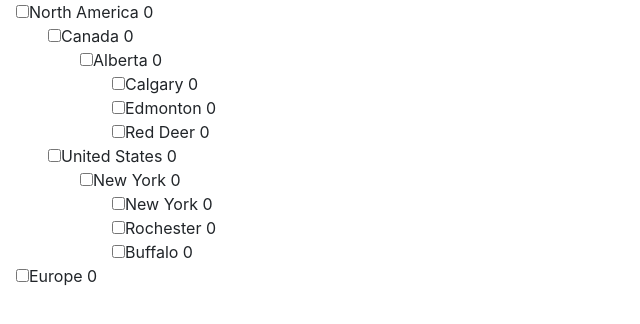
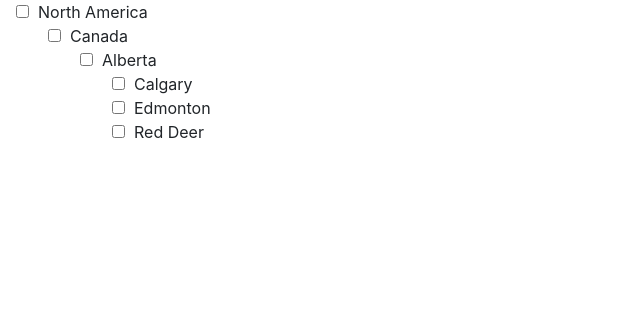
Before and after one commit to harrykap/fireeye, a React (Create React App) app: page / in a window 1280 px wide. Shown: the top 324 px of the page, without its empty margins (0-640 px from the left). Built offline with nearby package versions, Linux system fonts and the light colour scheme; the HTML template or start-up script is replaced by a standard one.

Commit message:
Gettin on with it

```diff
--- a/src/App.js
+++ b/src/App.js
@@ -27,7 +27,7 @@ const items = [
                     },
                 ],
             },
-            {
+            /* {
                  title: 'United States',
                  children: [
                      {
@@ -49,15 +49,18 @@ const items = [
                      },
                  ],
              },
+             */
         ],
     },
+    /*
     {
         title: 'Europe',
         children: [],
-    }
+    },
+    */
 ];
 
-const selectedStates = {
+const SelectedStatus = {
     SELECTED: 1,
     PARTIAL: 0.5,
     UNSELECTED: 0,
@@ -74,30 +77,65 @@ function HierarchyItem(props) {
         };
     }
 
-    /*
+    const [selectedStatus, setSelectedStatus] = useState(SelectedStatus.UNSELECTED);
+    const [selectedChildren, setSelectedChildren] = useState([]);
+
     useEffect(() => {
-        checkboxRef.current.indeterminate = true;
-    })
-*/
-    const [isSelected, setIsSelected] = useState(false);
-    const [selectedChildrenCount, setSelectedChildrenCount] = useState(0);
+        setSelectedStatus(props.selectedStatus);
+    }, [props.selectedStatus]);
 
     function toggleSelection(event) {
         console.log('toggling');
-        toggleCallback(!isSelected);
-        setIsSelected(!isSelected);
+        let newStatus;
+        switch (selectedStatus) {
+            case SelectedStatus.SELECTED:
+                newStatus = SelectedStatus.UNSELECTED;
+                break;
+            case SelectedStatus.UNSELECTED:
+                newStatus = SelectedStatus.SELECTED;
+                break;
+            case SelectedStatus.PARTIAL:
+                newStatus = SelectedStatus.PARTIAL;
+                break;
+            default:
+                newStatus = SelectedStatus.SELECTED;
+                break;
+        }
+        setSelectedStatus(newStatus);
+        toggleCallback(data, newStatus);
     }
 
     const childItems = data.children.map(item => {
+        const childSelectedStatus = selectedStatus === SelectedStatus.SELECTED ? SelectedStatus.SELECTED : SelectedStatus.UNSELECTED;
         return (
-            <HierarchyItem data={item}
-                           toggleCallback={(isSelected) => {
-                               if (isSelected) {
-                                   setSelectedChildrenCount(selectedChildrenCount + 1);
+            <HierarchyItem key={item.title}
+                           data={item}
+                           selectedStatus={childSelectedStatus}
+                           toggleCallback={(childData, childSelectedStatus) => {
+                               console.log('toggleCallback', childData, childSelectedStatus);
+                               const newSelectedChildren = selectedChildren.slice();
+                               switch(childSelectedStatus) {
+                                   case SelectedStatus.SELECTED:
+                                       newSelectedChildren.push(childData);
+                                       break;
+                                   case SelectedStatus.UNSELECTED:
+                                       const childIndex = newSelectedChildren.findIndex(item => {return item.title === childData.title});
+                                       newSelectedChildren.splice(childIndex,1);
+                                       break;
+                                   default:
+                                       break;
+                               }
+                               setSelectedChildren(newSelectedChildren);
+                               let newSelectedStatus;
+                               if(newSelectedChildren.length === 0) {
+                                   newSelectedStatus = SelectedStatus.UNSELECTED;
+                               } else if (newSelectedChildren.length < data.children.length) {
+                                   newSelectedStatus = SelectedStatus.PARTIAL;
                                } else {
-                                   setSelectedChildrenCount(selectedChildrenCount - 1)
+                                   newSelectedStatus = SelectedStatus.SELECTED;
                                }
-                               console.log('toggleCallback', isSelected, selectedChildrenCount);
+                               setSelectedStatus(newSelectedStatus);
+                               checkboxRef.current.indeterminate = newSelectedStatus === SelectedStatus.PARTIAL;
                            }}
             />)
             ;
@@ -108,9 +146,9 @@ function HierarchyItem(props) {
             <div>
                 <input type="checkbox"
                        ref={checkboxRef}
-                       onChange={toggleSelection}/>
-                <span>{data.title}</span>
-                &nbsp;<span>{selectedChildrenCount}</span>
+                       checked={selectedStatus === SelectedStatus.SELECTED}
+                       onClick={toggleSelection}/>
+                &nbsp; <span>{data.title}</span>
             </div>
             <Collapse isOpen>
                 <div style={{paddingLeft: '1em'}}>
@@ -124,24 +162,14 @@ function HierarchyItem(props) {
 function HierarchyNavigator(props) {
     const {data} = props;
     console.log("data is", data);
-    const navigatorItems = data.map(item => {
-        return (<HierarchyItem data={item}/>);
+    const items = data.map(item => {
+        return (<HierarchyItem key={item.title} data={item} selectedStatus={SelectedStatus.UNSELECTED}
+                               selectedChildren={[]}/>);
     });
 
     return (
         <div className="hierarchy-navigator">
-            {navigatorItems}
-            {/*
-                <HierarchyItem data={{title: 'North America'}}>
-                    <HierarchyItem data={{title: 'Canada'}}>
-                        <HierarchyItem data={{title: 'Alberta'}} />
-                        <HierarchyItem data={{title: 'Ontario'}} />
-                        <HierarchyItem data={{title: 'Quebec'}} />
-                    </HierarchyItem>
-                    <HierarchyItem data={{title: 'Mexico'}} />
-                    <HierarchyItem data={{title: 'United States'}} />
-                </HierarchyItem>
-            */}
+            {items}
         </div>
     );
 }
```
Lines whose indentation alone changed are shown as unchanged.
